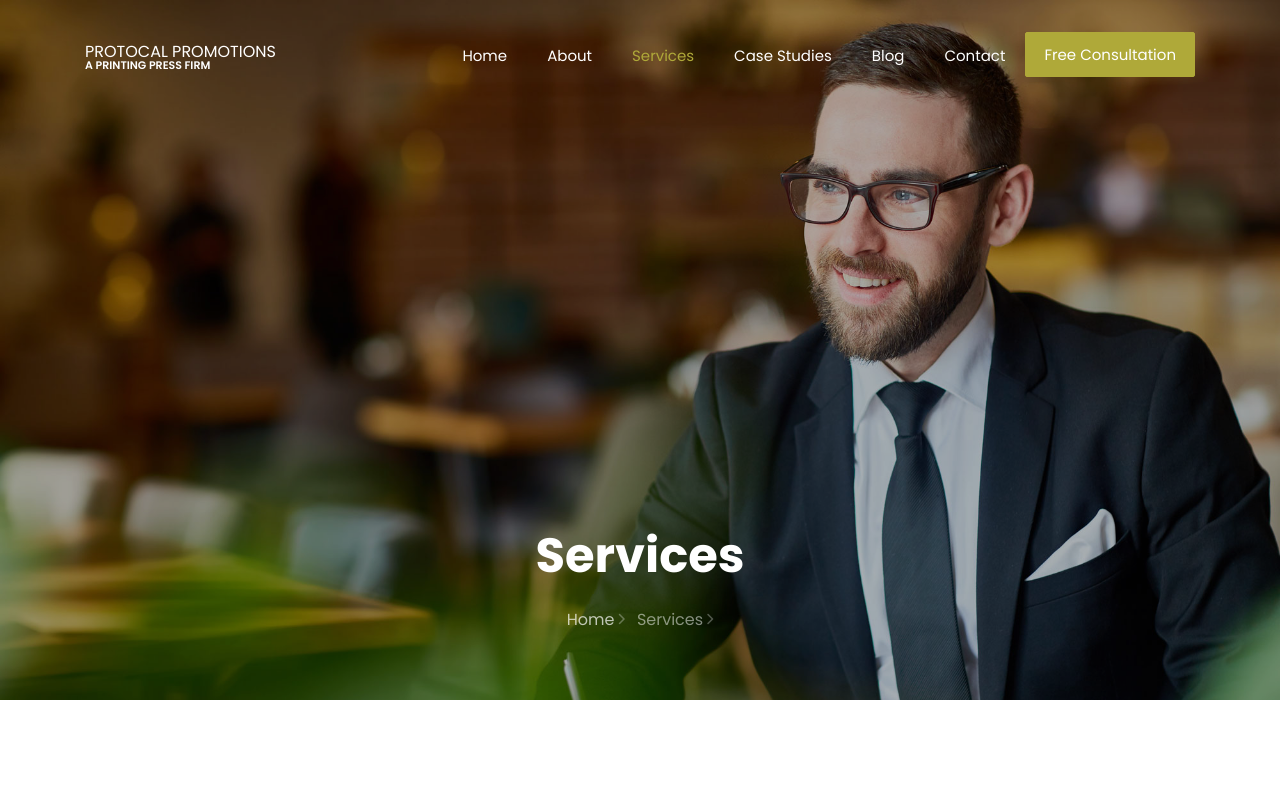
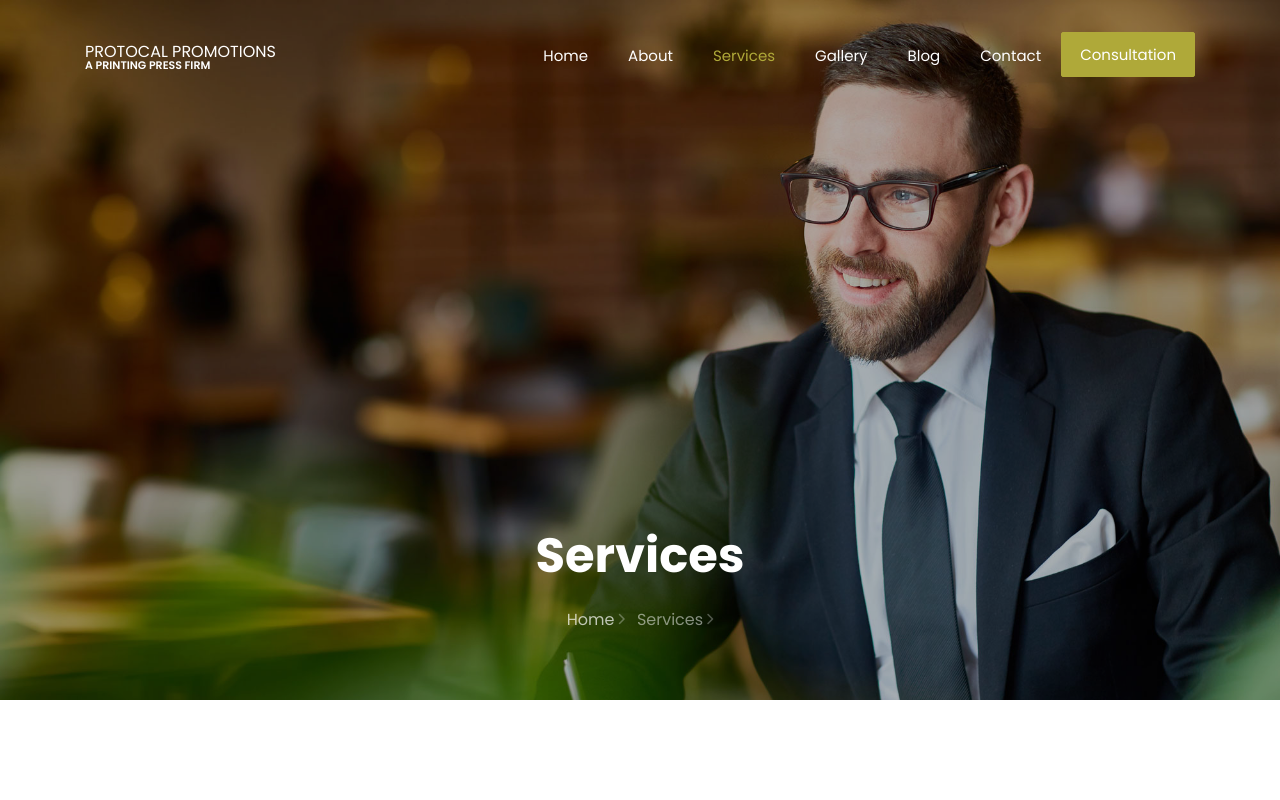
Before and after one commit to g-kelvin/protocal, a plain HTML site: page Services.html in a window 1280 px wide. Shown: the top 800 px of the page. Drawn offline with Linux system fonts and the light colour scheme; some packages are replaced by stand-ins of ours; no server answers; files whose address does not match are found by name.

Commit message:
services update

```diff
--- a/Services.html
+++ b/Services.html
@@ -36,10 +36,10 @@
 	          <li class="nav-item"><a href="index.html" class="nav-link">Home</a></li>
 	          <li class="nav-item"><a href="about.html" class="nav-link">About</a></li>
 	          <li class="nav-item active"><a href="services.html" class="nav-link">Services</a></li>
-	          <li class="nav-item"><a href="case.html" class="nav-link">Case Studies</a></li>
+	          <li class="nav-item"><a href="case.html" class="nav-link">Gallery</a></li>
 	          <li class="nav-item"><a href="blog.html" class="nav-link">Blog</a></li>
 	          <li class="nav-item"><a href="contact.html" class="nav-link">Contact</a></li>
-	          <li class="nav-item cta"><a href="#" class="nav-link">Free Consultation</a></li>
+	          <li class="nav-item cta"><a href="#" class="nav-link"> Consultation</a></li>
 	        </ul>
 	      </div>
 	    </div>
```
Also changed, not shown: gallery.html (renamed from case.html).
